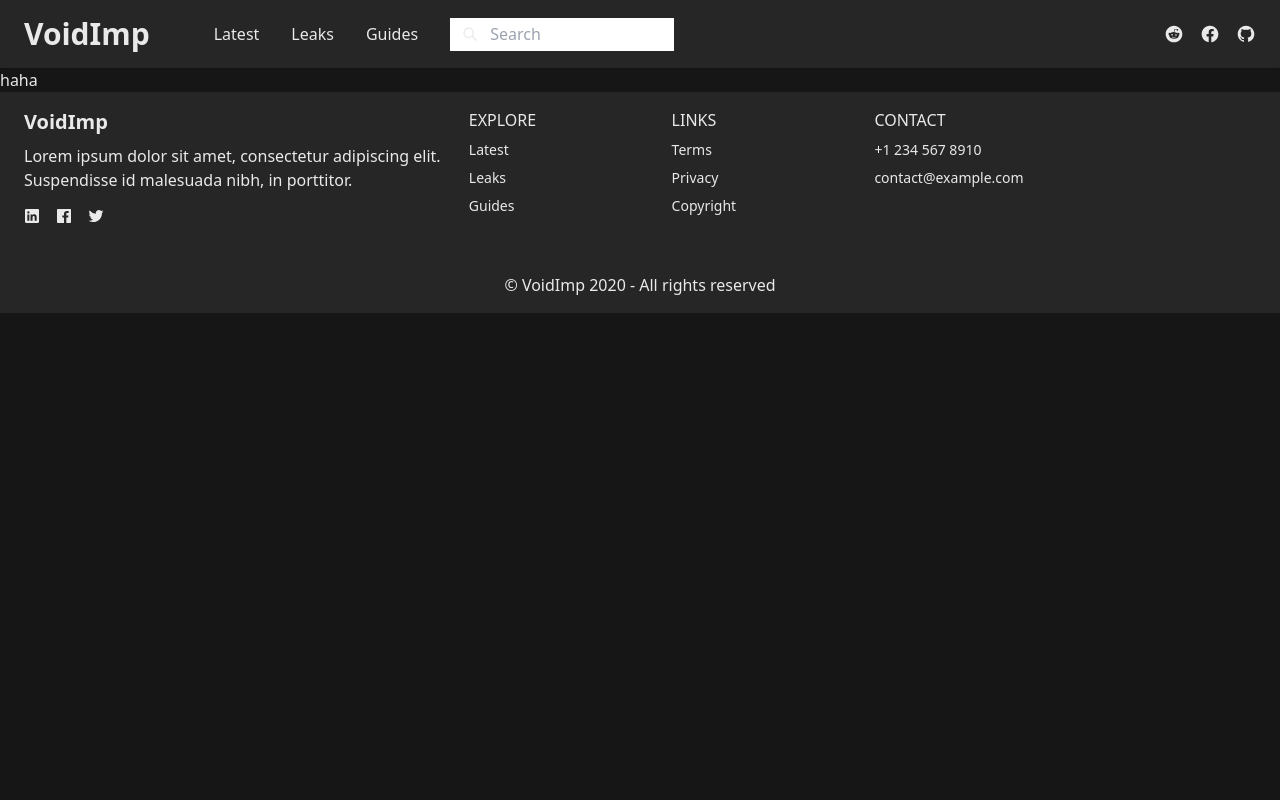
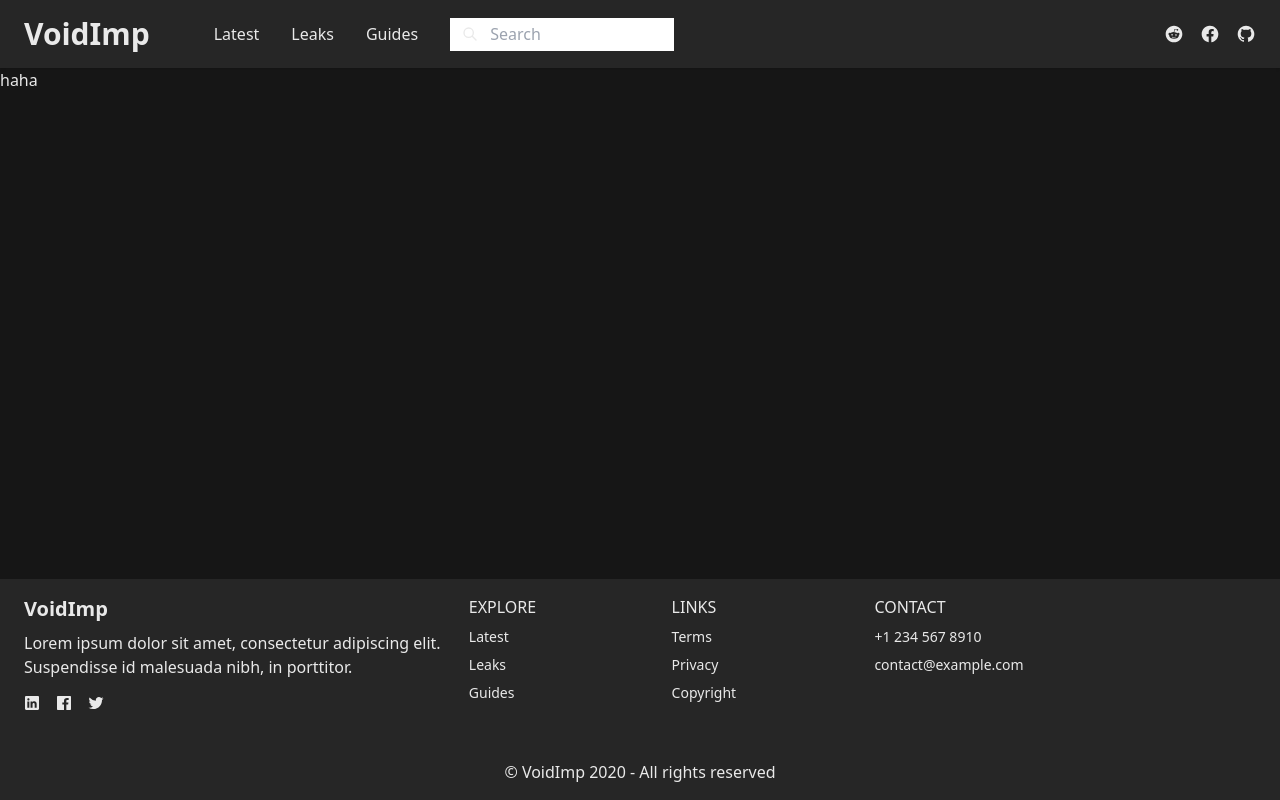
Before and after one commit to aymanoid/voidimp-web, a Next.js app: page / in a window 1280 px wide. Built offline with nearby package versions, Linux system fonts and the light colour scheme.

Commit message:
make the footer stick to the bottom as it's supposed to

```diff
--- a/components/common/Layout.jsx
+++ b/components/common/Layout.jsx
@@ -3,13 +3,11 @@
 
 const Layout = ({ children, pageMeta }) => {
   return (
-    <>
+    <div className="flex flex-col justify-between h-screen">
       <Navbar />
-      <main className="flex-auto w-full min-w-0 lg:static lg:max-h-full lg:overflow-visible">
-        {children}
-      </main>
+      <main className="mb-auto">{children}</main>
       <Footer />
-    </>
+    </div>
   );
 };
 
```
